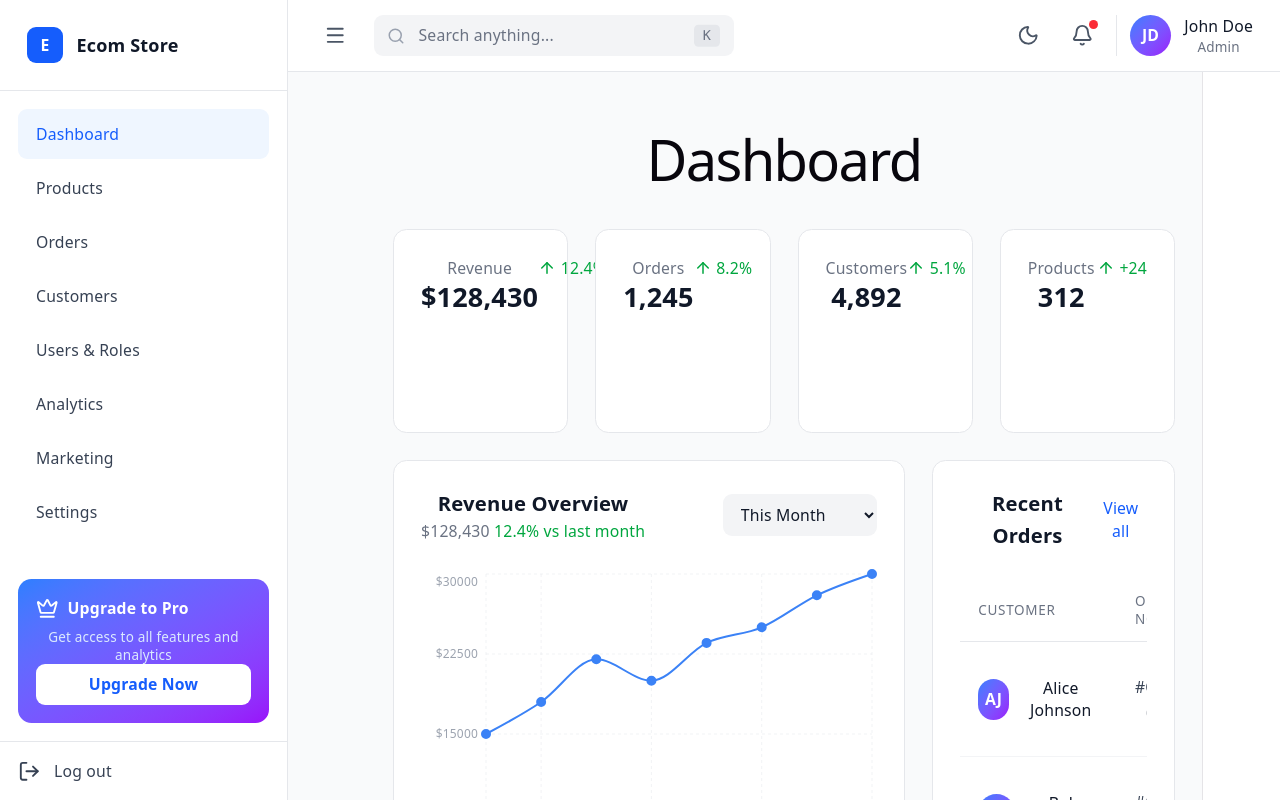
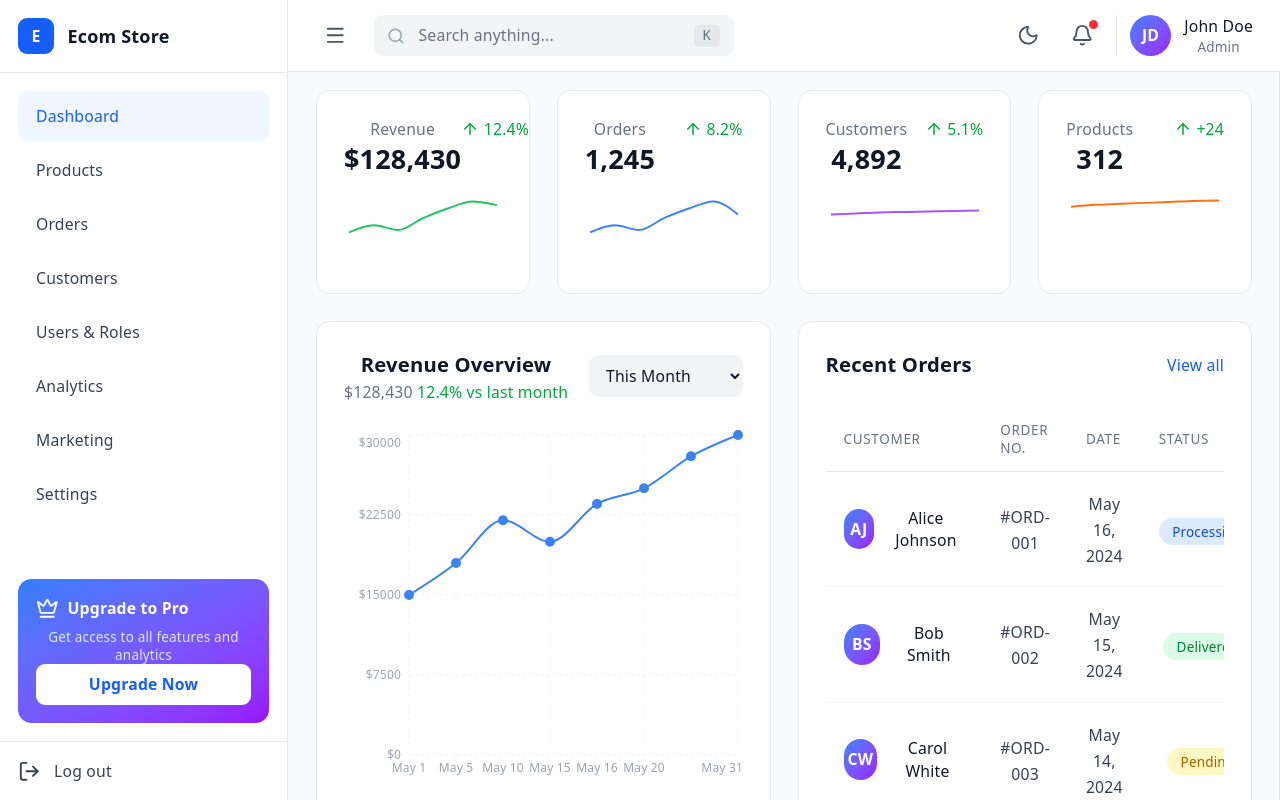
Before and after one commit to s-eo/ecommerce-dashboard, a React (Vite) app: page / in a window 1280 px wide. Shown: the top 800 px of the page. Built offline with nearby package versions, Linux system fonts and the light colour scheme.

Commit message:
Layout fix

```diff
--- a/src/App.tsx
+++ b/src/App.tsx
@@ -13,9 +13,9 @@ import Settings from './pages/Settings';
 function App() {
   return (
     <BrowserRouter>
-      <div className="flex min-h-screen bg-gray-50 dark:bg-gray-950">
+      <div className="min-h-screen bg-gray-50 dark:bg-gray-950">
         <Sidebar />
-        <div className="flex-1 ml-64">
+        <div className="ml-64">
           <TopBar />
           <Routes>
             <Route path="/" element={<Dashboard />} />
--- a/src/components/Dashboard/MetricCard.tsx
+++ b/src/components/Dashboard/MetricCard.tsx
@@ -6,10 +6,10 @@ type MetricCardProps = Metric;
 
 export default function MetricCard({ title, value, change, color, data }: MetricCardProps) {
   const colorClasses = {
-    green: 'stroke-green-500',
-    blue: 'stroke-blue-500',
-    purple: 'stroke-purple-500',
-    orange: 'stroke-orange-500',
+    green: '#22c55e',
+    blue: '#3b82f6',
+    purple: '#a855f7',
+    orange: '#f97316',
   };
 
   return (
--- a/src/components/Dashboard/RevenueChart.tsx
+++ b/src/components/Dashboard/RevenueChart.tsx
@@ -6,7 +6,7 @@ interface RevenueChartProps {
 
 export default function RevenueChart({ data }: RevenueChartProps) {
   return (
-    <div className="bg-white dark:bg-gray-900 rounded-xl p-6 border border-gray-200 dark:border-gray-800">
+    <div className="bg-white dark:bg-gray-900 rounded-xl p-6 border border-gray-200 dark:border-gray-800 h-full">
       <div className="flex items-center justify-between mb-6">
         <div>
           <h3 className="text-lg font-semibold text-gray-900 dark:text-white">Revenue Overview</h3>
@@ -44,7 +44,7 @@ export default function RevenueChart({ data }: RevenueChartProps) {
                 if (active && payload && payload.length) {
                   return (
                     <div className="bg-gray-900 dark:bg-gray-100 text-white dark:text-gray-900 px-4 py-2 rounded-lg shadow-lg">
-                      <p className="text-sm font-medium">${payload[0].value.toLocaleString()}</p>
+                      <p className="text-sm font-medium">${payload[0]?.value?.toLocaleString()}</p>
                       <p className="text-xs text-gray-400 dark:text-gray-600">{payload[0].payload.date}</p>
                     </div>
                   );
--- a/src/components/Layout/Sidebar.tsx
+++ b/src/components/Layout/Sidebar.tsx
@@ -18,7 +18,7 @@ export default function Sidebar() {
   return (
     <aside className="w-64 bg-white dark:bg-gray-900 border-r border-gray-200 dark:border-gray-800 flex flex-col h-screen fixed left-0 top-0">
       {/* Logo */}
-      <div className="p-6 border-b border-gray-200 dark:border-gray-800">
+      <div className="p-4 border-b border-gray-200 dark:border-gray-800">
         <div className="flex items-center gap-3">
           <div className="w-8 h-8 bg-blue-600 rounded-lg flex items-center justify-center">
             <span className="text-white font-bold text-sm">E</span>
--- a/src/index.css
+++ b/src/index.css
@@ -70,9 +70,7 @@
 }
 
 #root {
-  width: 1126px;
   max-width: 100%;
-  margin: 0 auto;
   text-align: center;
   border-inline: 1px solid var(--border);
   min-height: 100svh;
--- a/src/pages/Dashboard.tsx
+++ b/src/pages/Dashboard.tsx
@@ -123,8 +123,6 @@ export default function Dashboard() {
 
   return (
     <div className="p-6 pt-20">
-      <h1 className="text-2xl font-bold text-gray-900 dark:text-white mb-6">Dashboard</h1>
-
       {/* Metric Cards */}
       <div className="grid grid-cols-1 md:grid-cols-2 lg:grid-cols-4 gap-6 mb-6">
         {metricsData.map((metric) => (
@@ -133,11 +131,11 @@ export default function Dashboard() {
       </div>
 
       {/* Revenue Chart and Recent Orders */}
-      <div className="grid grid-cols-1 lg:grid-cols-3 gap-6">
-        <div className="lg:col-span-2">
+      <div className="grid grid-cols-1 lg:grid-cols-2 gap-6 items-stretch">
+        <div className="lg:col-span-1">
           <RevenueChart data={revenueData} />
         </div>
-        <div className="lg:col-span-1">
+        <div className="lg:col-span-1 max-h-[500px] overflow-y-auto">
           <RecentOrders orders={recentOrders} />
         </div>
       </div>
```
